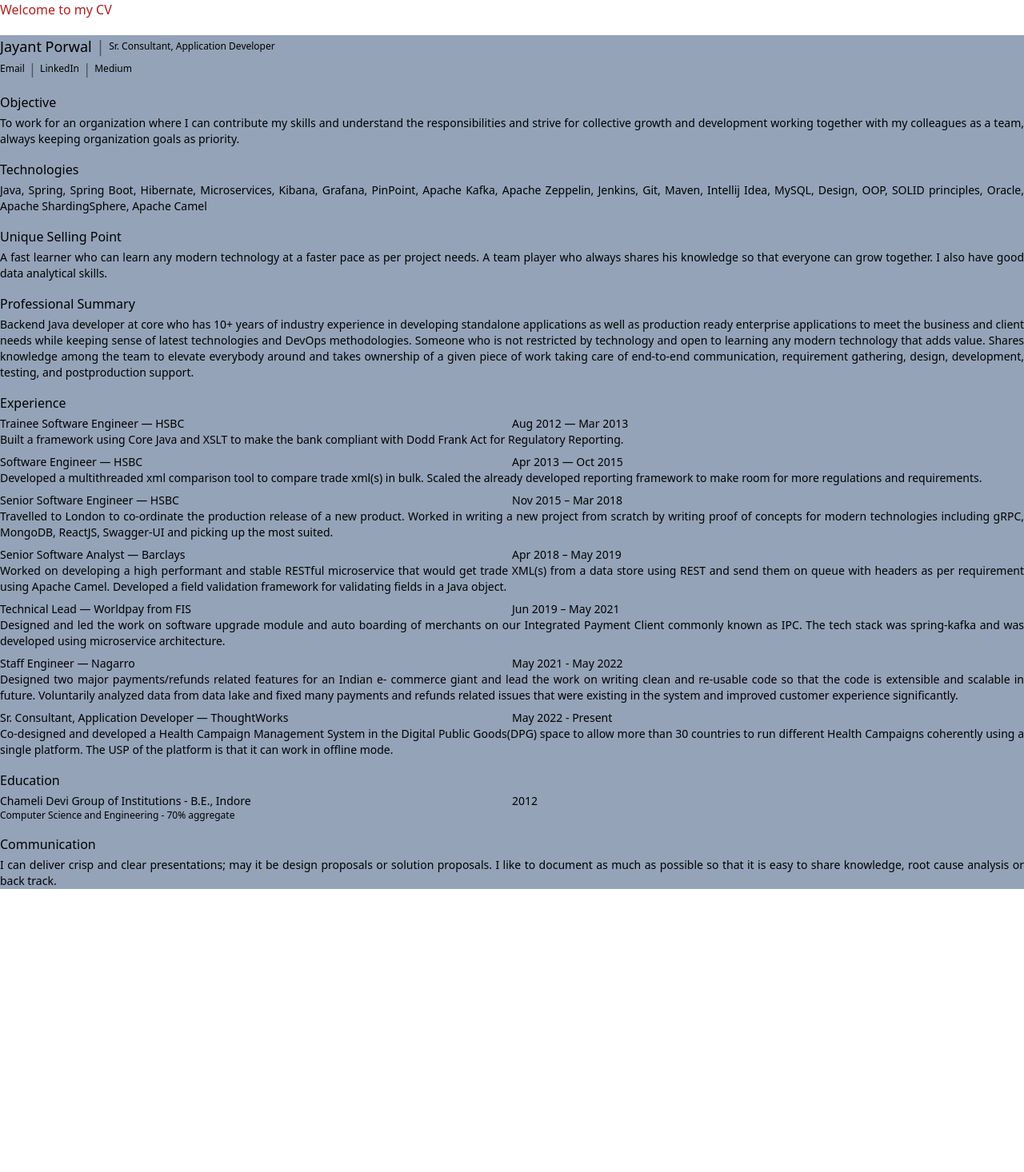
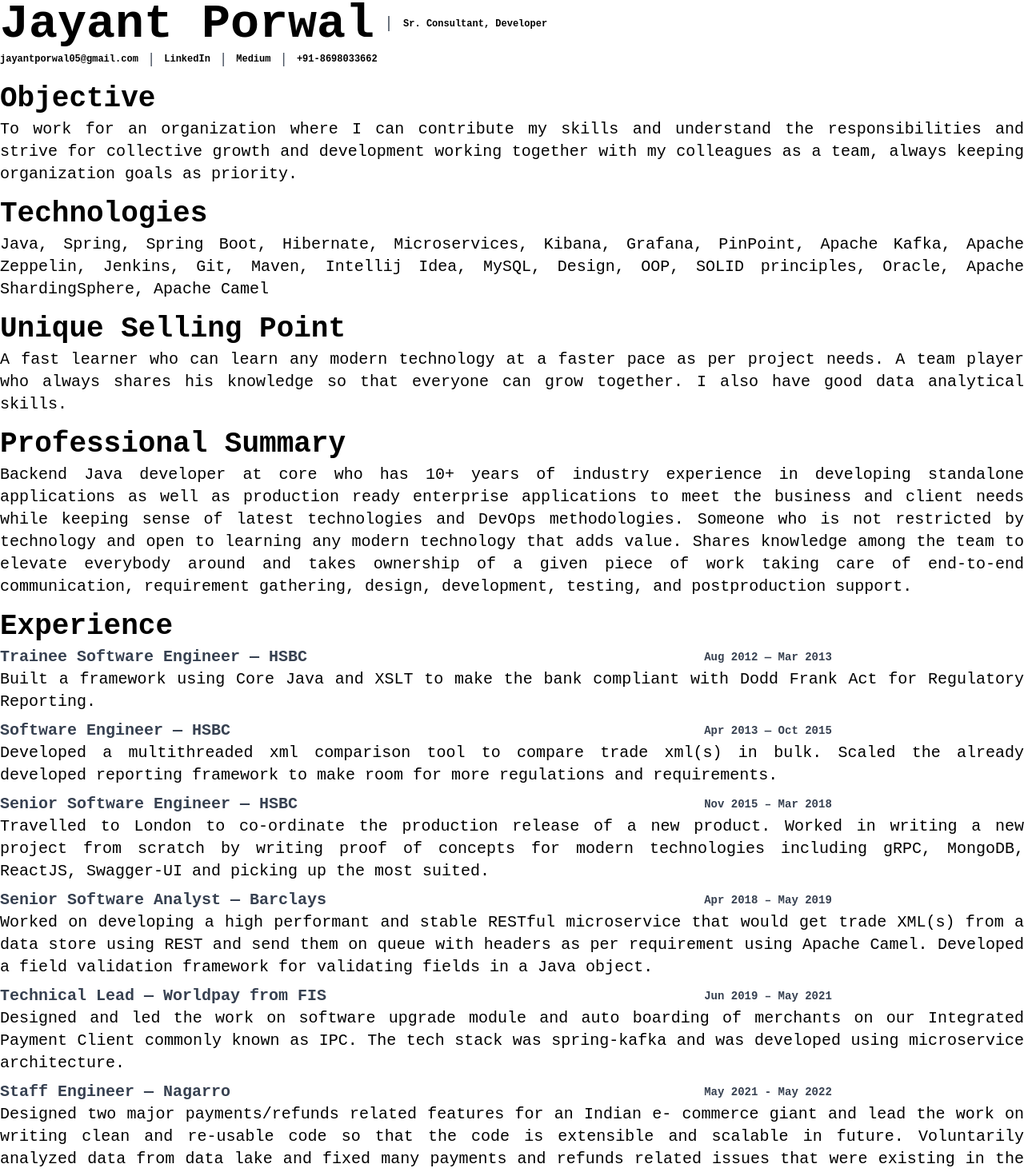
Before and after one commit to jporwal05/resume-fe, a Vue app: page / in a window 1280 px wide. Shown: the top 1466 px of the page at 80% size. Before the commit the page ends 1112 px from the top, so only its background shows below. Built offline with nearby package versions, Linux system fonts and the light colour scheme.

Commit message:
added typography

```diff
--- a/src/components/HelloWorld.vue
+++ b/src/components/HelloWorld.vue
@@ -1,51 +1,52 @@
 <template>
-  <div>
-    <h1 class="h-11 text-red-700">Welcome to my CV</h1>
+  <div class="font-mono bg-off-white">
     <div>
-        <div class="bg-slate-400 grid grid-flow-col grid-rows-1">
+        <div class="grid grid-flow-col grid-rows-1">
             <div class="flex flex-row items-center">
-                <p class="text-lg">Jayant Porwal</p>
+                <p class="text-6xl font-extrabold">Jayant Porwal</p>
                 <p class="text-xl text-gray-600">&nbsp;|&nbsp;</p>
-                <p class="text-xs">Sr. Consultant, Application Developer</p>
+                <p class="text-xs font-semibold">Sr. Consultant, Developer</p>
             </div>
         </div>
-        <div class="bg-slate-400 grid grid-flow-col grid-rows-1">
+        <div class="grid grid-flow-col grid-rows-1">
             <div class="flex flex-row items-center">
-                <p class="text-xs">Email</p>
+                <p class="text-xs font-semibold">jayantporwal05@gmail.com</p>
                 <p class="text-lg text-gray-600">&nbsp;|&nbsp;</p>
-                <p class="text-xs">LinkedIn</p>
+                <p class="text-xs font-semibold">LinkedIn</p>
                 <p class="text-lg text-gray-600">&nbsp;|&nbsp;</p>
-                <p class="text-xs">Medium</p>
+                <p class="text-xs font-semibold">Medium</p>
+                <p class="text-lg text-gray-600">&nbsp;|&nbsp;</p>
+                <p class="text-xs font-semibold">+91-8698033662</p>
             </div>
         </div>
-        <div class="bg-slate-400 grid grid-flow-col grid-rows-1">
+        <div class="grid grid-flow-col grid-rows-1">
             <div class="flex flex-col">
-                <p class="text-base mt-4">Objective</p>
-                <p class="text-sm mt-1 text-justify">To work for an organization where I can contribute my skills and understand the responsibilities and
+                <p class="text-4xl font-bold mt-4">Objective</p>
+                <p class="text-xl font-medium mt-1 text-justify">To work for an organization where I can contribute my skills and understand the responsibilities and
                     strive for collective growth and development working together with my colleagues as a team, always
                     keeping organization goals as priority.</p>
             </div>
         </div>
-        <div class="bg-slate-400 grid grid-flow-col grid-rows-1">
+        <div class="grid grid-flow-col grid-rows-1">
             <div class="flex flex-col">
-                <p class="text-base mt-4">Technologies</p>
-                <p class="text-sm mt-1 text-justify">Java, Spring, Spring Boot, Hibernate, Microservices, Kibana, Grafana, PinPoint, Apache Kafka, Apache
+                <p class="text-4xl font-bold mt-4">Technologies</p>
+                <p class="text-xl font-medium mt-1 text-justify">Java, Spring, Spring Boot, Hibernate, Microservices, Kibana, Grafana, PinPoint, Apache Kafka, Apache
                     Zeppelin, Jenkins, Git, Maven, Intellij Idea, MySQL, Design, OOP, SOLID principles, Oracle, Apache
                     ShardingSphere, Apache Camel</p>
             </div>
         </div>
-        <div class="bg-slate-400 grid grid-flow-col grid-rows-1">
+        <div class="grid grid-flow-col grid-rows-1">
             <div class="flex flex-col">
-                <p class="text-base mt-4">Unique Selling Point</p>
-                <p class="text-sm mt-1 text-justify">A fast learner who can learn any modern technology at a faster pace as per project needs. A team
+                <p class="text-4xl font-bold mt-4">Unique Selling Point</p>
+                <p class="text-xl font-medium mt-1 text-justify">A fast learner who can learn any modern technology at a faster pace as per project needs. A team
                     player who always shares his knowledge so that everyone can grow together. I also have good data
                     analytical skills.</p>
             </div>
         </div>
-        <div class="bg-slate-400 grid grid-flow-col grid-rows-1">
+        <div class="grid grid-flow-col grid-rows-1">
             <div class="flex flex-col">
-                <p class="text-base mt-4">Professional Summary</p>
-                <p class="text-sm mt-1 text-justify">Backend Java developer at core who has 10+ years of industry experience in developing standalone
+                <p class="text-4xl font-bold mt-4">Professional Summary</p>
+                <p class="text-xl font-medium mt-1 text-justify">Backend Java developer at core who has 10+ years of industry experience in developing standalone
                     applications as well as production ready enterprise applications to meet the business and client needs
                     while keeping sense of latest technologies and DevOps methodologies. Someone who is not restricted
                     by technology and open to learning any modern technology that adds value. Shares knowledge among
@@ -54,99 +55,99 @@
                     support.</p>
             </div>
         </div>
-        <div class="bg-slate-400 grid grid-flow-col grid-rows-1">
+        <div class="grid grid-flow-col grid-rows-1">
             <div class="flex flex-col">
                 <div>
-                    <p class="text-base mt-4">Experience</p>
+                    <p class="text-4xl font-bold mt-4">Experience</p>
                 </div>
                 <div>
-                    <div class="grid grid-flow-row grid-cols-2 mt-1">
+                    <div class="grid grid-flow-row grid-cols-2 mt-1 font-semibold text-gray-700 items-center">
                         <div>
-                            <p class="text-sm">Trainee Software Engineer — HSBC</p>
+                            <p class="text-xl">Trainee Software Engineer — HSBC</p>
                         </div>
                         <div>
-                            <p class="text-sm">Aug 2012 — Mar 2013</p>
+                            <p class="text-sm text-center">Aug 2012 — Mar 2013</p>
                         </div>
                     </div>
                     <div>
-                        <p class="text-sm text-justify">Built a framework using Core Java and XSLT to make the bank compliant with
+                        <p class="text-xl font-medium text-justify">Built a framework using Core Java and XSLT to make the bank compliant with
                             Dodd Frank Act for Regulatory Reporting.</p>
                     </div>
                 </div>
                 <div>
-                    <div class="grid grid-flow-row grid-cols-2 mt-2">
+                    <div class="grid grid-flow-row grid-cols-2 mt-2 font-semibold text-gray-700 items-center">
                         <div>
-                            <p class="text-sm">Software Engineer — HSBC</p>
+                            <p class="text-xl">Software Engineer — HSBC</p>
                         </div>
                         <div>
-                            <p class="text-sm">Apr 2013 — Oct 2015</p>
+                            <p class="text-sm text-center">Apr 2013 — Oct 2015</p>
                         </div>
                     </div>
                     <div>
-                        <p class="text-sm text-justify">Developed a multithreaded xml comparison tool to compare trade xml(s) in
+                        <p class="text-xl text-justify">Developed a multithreaded xml comparison tool to compare trade xml(s) in
                             bulk. Scaled the already developed reporting framework to make room for
                             more regulations and requirements.</p>
                     </div>
                 </div>
                 <div>
-                    <div class="grid grid-flow-row grid-cols-2 mt-2">
+                    <div class="grid grid-flow-row grid-cols-2 mt-2 font-semibold text-gray-700 items-center">
                         <div>
-                            <p class="text-sm">Senior Software Engineer — HSBC</p>
+                            <p class="text-xl">Senior Software Engineer — HSBC</p>
                         </div>
                         <div>
-                            <p class="text-sm">Nov 2015 – Mar 2018</p>
+                            <p class="text-sm text-center">Nov 2015 – Mar 2018</p>
                         </div>
                     </div>
                     <div>
-                        <p class="text-sm text-justify">Travelled to London to co-ordinate the production release of a new product.
+                        <p class="text-xl font-medium text-justify">Travelled to London to co-ordinate the production release of a new product.
                             Worked in writing a new project from scratch by writing proof of concepts
                             for modern technologies including gRPC, MongoDB, ReactJS, Swagger-UI and
                             picking up the most suited.</p>
                     </div>
                 </div>
                 <div>
-                    <div class="grid grid-flow-row grid-cols-2 mt-2">
+                    <div class="grid grid-flow-row grid-cols-2 mt-2 font-semibold text-gray-700 items-center">
                         <div>
-                            <p class="text-sm">Senior Software Analyst — Barclays</p>
+                            <p class="text-xl">Senior Software Analyst — Barclays</p>
                         </div>
                         <div>
-                            <p class="text-sm">Apr 2018 – May 2019</p>
+                            <p class="text-sm text-center">Apr 2018 – May 2019</p>
                         </div>
                     </div>
                     <div>
-                        <p class="text-sm text-justify">Worked on developing a high performant and stable RESTful microservice
+                        <p class="text-xl font-medium text-justify">Worked on developing a high performant and stable RESTful microservice
                             that would get trade XML(s) from a data store using REST and send them on
                             queue with headers as per requirement using Apache Camel. Developed a
                             field validation framework for validating fields in a Java object.</p>
                     </div>
                 </div>
                 <div>
-                    <div class="grid grid-flow-row grid-cols-2 mt-2">
+                    <div class="grid grid-flow-row grid-cols-2 mt-2 font-semibold text-gray-700 items-center">
                         <div>
-                            <p class="text-sm">Technical Lead — Worldpay from FIS</p>
+                            <p class="text-xl">Technical Lead — Worldpay from FIS</p>
                         </div>
                         <div>
-                            <p class="text-sm">Jun 2019 – May 2021</p>
+                            <p class="text-sm text-center">Jun 2019 – May 2021</p>
                         </div>
                     </div>
                     <div>
-                        <p class="text-sm text-justify">Designed and led the work on software upgrade module and auto boarding
+                        <p class="text-xl font-medium text-justify">Designed and led the work on software upgrade module and auto boarding
                             of merchants on our Integrated Payment Client commonly known as IPC. The
                             tech stack was spring-kafka and was developed using microservice
                             architecture.</p>
                     </div>
                 </div>
                 <div>
-                    <div class="grid grid-flow-row grid-cols-2 mt-2">
+                    <div class="grid grid-flow-row grid-cols-2 mt-2 font-semibold text-gray-700 items-center">
                         <div>
-                            <p class="text-sm">Staff Engineer — Nagarro</p>
+                            <p class="text-xl">Staff Engineer — Nagarro</p>
                         </div>
                         <div>
-                            <p class="text-sm">May 2021 - May 2022</p>
+                            <p class="text-sm text-center">May 2021 - May 2022</p>
                         </div>
                     </div>
                     <div>
-                        <p class="text-sm text-justify">Designed two major payments/refunds related features for an Indian e-
+                        <p class="text-xl font-medium text-justify">Designed two major payments/refunds related features for an Indian e-
                             commerce giant and lead the work on writing clean and re-usable code so
                             that the code is extensible and scalable in future. Voluntarily analyzed data
                             from data lake and fixed many payments and refunds related issues that were
@@ -154,16 +155,16 @@
                     </div>
                 </div>
                 <div>
-                    <div class="grid grid-flow-row grid-cols-2 mt-2">
+                    <div class="grid grid-flow-row grid-cols-2 mt-2 font-semibold text-gray-700 items-center">
                         <div>
-                            <p class="text-sm">Sr. Consultant, Application Developer — ThoughtWorks</p>
+                            <p class="text-xl">Sr. Consultant, Developer — ThoughtWorks</p>
                         </div>
                         <div>
-                            <p class="text-sm">May 2022 - Present</p>
+                            <p class="text-sm text-center">May 2022 - Present</p>
                         </div>
                     </div>
                     <div>
-                        <p class="text-sm text-justify">Co-designed and developed a Health Campaign Management System in the
+                        <p class="text-xl font-medium text-justify">Co-designed and developed a Health Campaign Management System in the
                             Digital Public Goods(DPG) space to allow more than 30 countries to run different Health Campaigns coherently using
                             a single platform. The USP of the platform is that it can work in offline mode.
                         </p>
@@ -171,31 +172,39 @@
                 </div>
             </div>
         </div>
-        <div class="bg-slate-400 grid grid-flow-col grid-rows-1">
+        <div class="grid grid-flow-col grid-rows-1">
             <div class="flex flex-col">
                 <div>
-                    <p class="text-base mt-4">Education</p>
+                    <p class="text-4xl font-bold mt-4">Education</p>
                 </div>
                 <div>
+                    <div class="grid grid-flow-row grid-cols-2 mt-1 font-semibold text-gray-700 items-center">
+                        <div>
+                            <p class="text-xl">Chameli Devi Group of Institutions</p>
+                        </div>
+                        <div>
+                            <p class="text-sm text-center">2012</p>
+                        </div>
+                    </div>
                     <div class="grid grid-flow-row grid-cols-2 mt-1">
                         <div>
-                            <p class="text-sm">Chameli Devi Group of Institutions - B.E., Indore</p>
+                            <p class="text-xl">B.E. - Computer Science and Engineering</p>
                         </div>
                         <div>
-                            <p class="text-sm">2012</p>
+                            <p class="text-sm text-center">70% aggregate</p>
                         </div>
                     </div>
                     <div>
-                        <p class="text-xs text-justify">Computer Science and Engineering - 70% aggregate</p>
+                        <p class="text-xl text-justify">Indore, Madhya Pradesh, India</p>
                     </div>
                 </div>
             </div>
         </div>
-        <div class="bg-slate-400 grid grid-flow-col grid-rows-1">
+        <div class="grid grid-flow-col grid-rows-1">
             <div class="flex flex-col">
-                <p class="text-base mt-4">Communication</p>
-                <p class="text-sm mt-1 text-justify">I can deliver crisp and clear presentations; may it be design proposals or solution proposals. I like to
-                    document as much as possible so that it is easy to share knowledge, root cause analysis or back track.</p>
+                <p class="text-4xl font-bold mt-4">Communication</p>
+                <p class="text-xl font-medium mt-1 text-justify">I can deliver crisp and clear presentations; may it be design proposals or solution proposals. I like to
+                    document as much as possible so that it is easy to share knowledge, do root cause analysis or back track.</p>
             </div>
         </div>
     </div>
```
Also changed, not shown: tailwind.config.js (+8 -1 lines), 1 other file (tests, documents, lock files or other folders).
